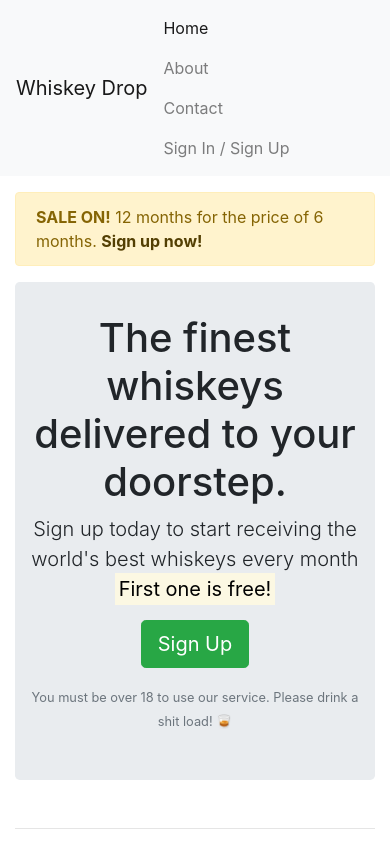
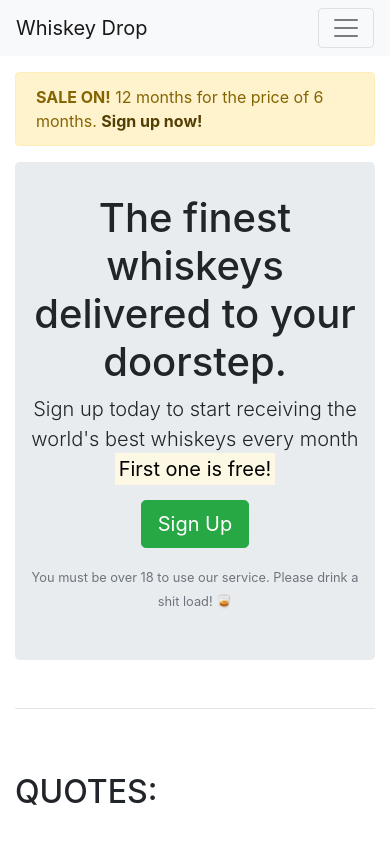
Before and after one commit to TerryLoc/bootstrap_test, a website: page index.html in a window 390 px wide. Shown: the top 844 px of the page. Drawn offline with nearby package versions, Linux system fonts and the light colour scheme.

Commit message:
Feat: Navbar collapse for mobile

```diff
--- a/index.html
+++ b/index.html
@@ -16,6 +16,19 @@
     <nav class="navbar navbar-light bg-light navbar-expand-sm">
       <div class="container">
         <a class="navbar-brand" href="#">Whiskey Drop</a>
+
+        <button
+          class="navbar-toggler ml-auto"
+          type="button"
+          data-toggle="collapse"
+          data-target="#navbarNavDropdown"
+          aria-controls="navbarNavDropdown"
+          aria-expanded="false"
+          aria-label="Toggle navigation">
+          <span class="navbar-toggler-icon"></span>
+        </button>
+
+        <div class="collapse navbar-collapse" id="navbarNavDropdown">
           <ul class="navbar-nav mr-auto">
             <li class="active nav-item mr-2">
               <a class="nav-link" href="#">Home</a>
@@ -30,6 +43,7 @@
               <a class="nav-link" href="/login">Sign In / Sign Up</a>
             </li>
           </ul>
+        </div>
         <div class="d-none d-md-block">
           <p class="navbar-text my-auto mr-2">
             <i>Great whiskey delivered to your door!</i>
@@ -212,5 +226,11 @@
         </table>
       </section>
     </article>
+    <footer class="bg-dark text-light text-center py-3">
+      <p>&copy; 2024 Whiskey Drop</p>
+    </footer>
+    <script src="https://code.jquery.com/jquery-3.3.1.slim.min.js"></script>
+    <script src="https://cdnjs.cloudflare.com/ajax/libs/popper.js/1.14.7/umd/popper.min.js"></script>
+    <script src="https://maxcdn.bootstrapcdn.com/bootstrap/4.1.3/js/bootstrap.min.js"></script>
   </body>
 </html>
```
Lines whose indentation alone changed are shown as unchanged.
